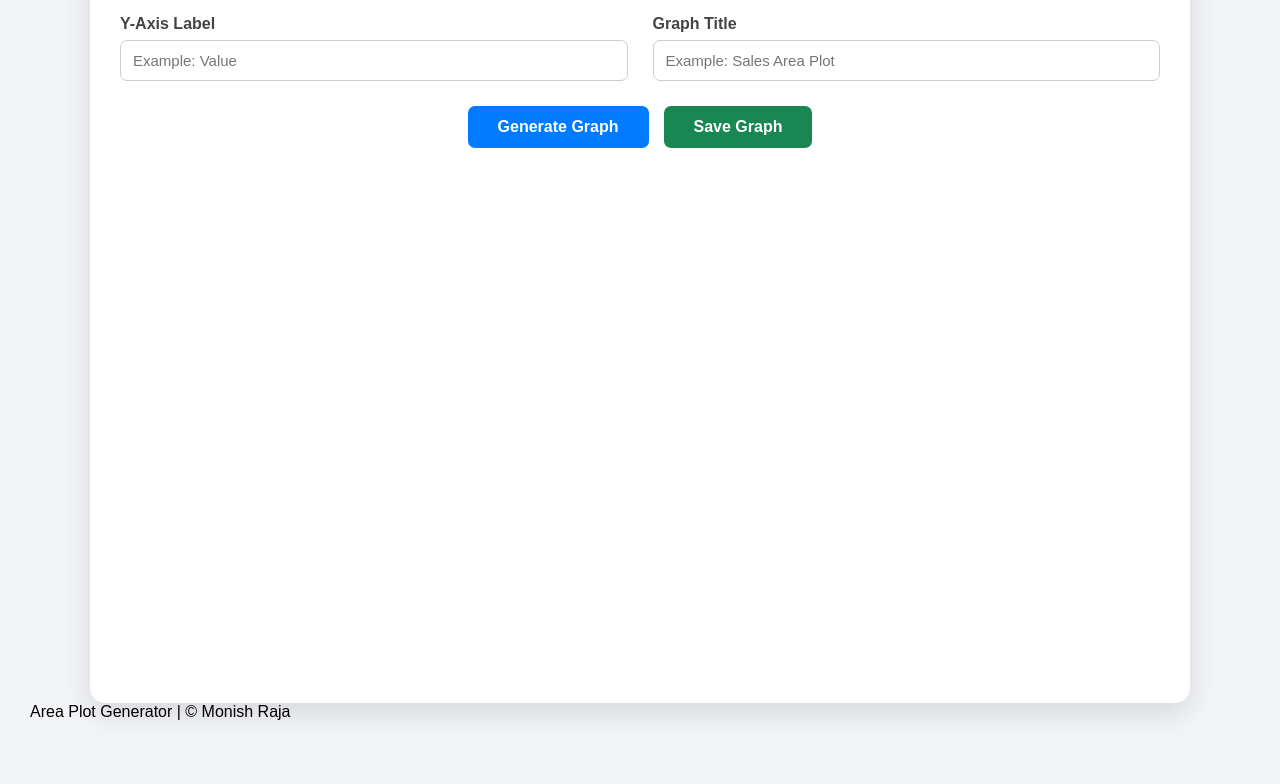
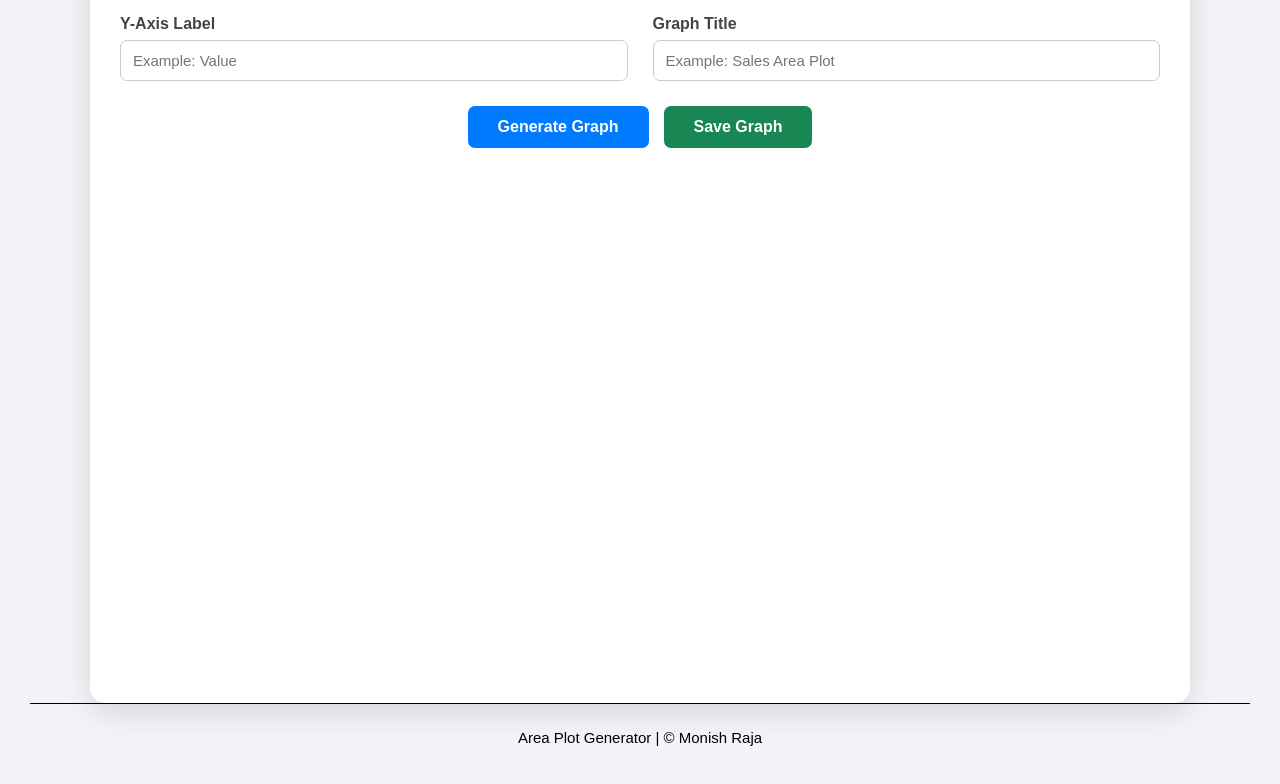
Before and after one commit to MonishRaja/html-css-javascript-projects, a plain HTML site: page Area Plot Generator/index.html in a window 1280 px wide. Shown: the part 364-1148 px from the top of the page. Before the commit the page ends 1115 px from the top, so only its background shows below. Drawn offline with nearby package versions, Linux system fonts and the light colour scheme.

Commit message:
Update style.css

```diff
--- a/Area Plot Generator/style.css
+++ b/Area Plot Generator/style.css
@@ -166,6 +166,14 @@ button {
     transform: translateY(-1px);
 }
 
+footer {
+    text-align: center;
+    padding: 25px;
+    border-top: 1px solid black;
+    color: black;
+    font-size: 15px;
+}
+
 
 /* =========================================
    MESSAGES
```
